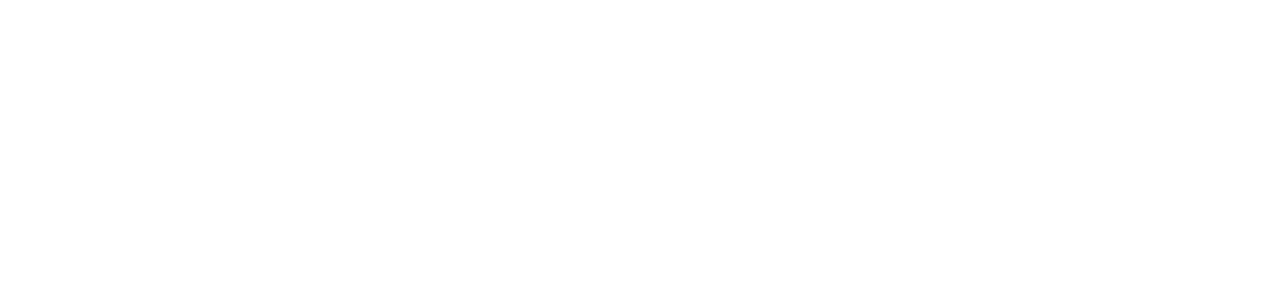
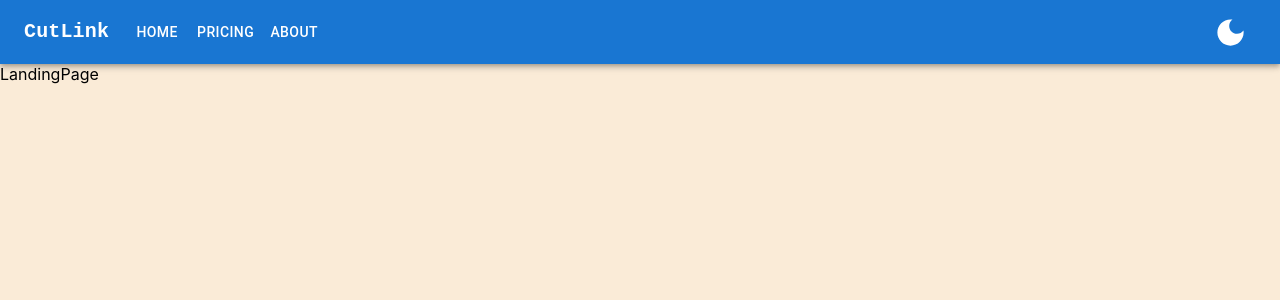
Before and after one commit to LakshanRukantha/CutLink, a React (Create React App) app: page / in a window 1280 px wide. Shown: the top 300 px of the page. Built offline with nearby package versions, Linux system fonts and the light colour scheme.

Commit message:
Navbar designed

```diff
--- a/src/App.css
+++ b/src/App.css
@@ -1,38 +1,5 @@
-.App {
-  text-align: center;
+*{
+    box-sizing: border-box;
+    padding: 0;
+    margin: 0;
 }
-
-.App-logo {
-  height: 40vmin;
-  pointer-events: none;
-}
-
-@media (prefers-reduced-motion: no-preference) {
-  .App-logo {
-    animation: App-logo-spin infinite 20s linear;
-  }
-}
-
-.App-header {
-  background-color: #282c34;
-  min-height: 100vh;
-  display: flex;
-  flex-direction: column;
-  align-items: center;
-  justify-content: center;
-  font-size: calc(10px + 2vmin);
-  color: white;
-}
-
-.App-link {
-  color: #61dafb;
-}
-
-@keyframes App-logo-spin {
-  from {
-    transform: rotate(0deg);
-  }
-  to {
-    transform: rotate(360deg);
-  }
-}
--- a/src/App.js
+++ b/src/App.js
@@ -1,9 +1,13 @@
 import './App.css';
+import React from 'react';
+import ResponsiveAppBar from './components/ResponsiveAppBar';
+import LandingPage from './components/LandingPage';
 
 function App() {
   return (
     <div className="App">
-
+     <ResponsiveAppBar/>
+     <LandingPage/>
     </div>
   );
 }
--- /dev/null
+++ b/src/components/LandingPage.css
@@ -0,0 +1,8 @@
+.container {
+  display: flex;
+  flex: 1;
+  overflow: auto;
+  height: calc(100vh - 64px);
+  width: 100%;
+  background-color: antiquewhite;
+}
--- /dev/null
+++ b/src/components/LandingPage.js
@@ -0,0 +1,8 @@
+import React from "react";
+import "./LandingPage.css";
+
+const LandingPage = () => {
+  return <div className="container">LandingPage</div>;
+};
+
+export default LandingPage;
--- /dev/null
+++ b/src/components/ResponsiveAppBar.js
@@ -0,0 +1,160 @@
+import * as React from "react";
+import AppBar from "@mui/material/AppBar";
+import Box from "@mui/material/Box";
+import Toolbar from "@mui/material/Toolbar";
+import IconButton from "@mui/material/IconButton";
+import Typography from "@mui/material/Typography";
+import Menu from "@mui/material/Menu";
+import MenuIcon from "@mui/icons-material/Menu";
+import Container from "@mui/material/Container";
+import LightModeIcon from "@mui/icons-material/LightMode";
+import DarkModeIcon from "@mui/icons-material/DarkMode";
+import Button from "@mui/material/Button";
+import Tooltip from "@mui/material/Tooltip";
+import MenuItem from "@mui/material/MenuItem";
+// import LinkIcon from "@mui/icons-material/Link";
+
+const pages = ["Home", "Pricing", "About"];
+const settings = ["Profile", "Account", "Dashboard", "Logout"];
+
+const ResponsiveAppBar = () => {
+  const [anchorElNav, setAnchorElNav] = React.useState(null);
+
+  const handleOpenNavMenu = (event) => {
+    setAnchorElNav(event.currentTarget);
+  };
+
+  const handleCloseNavMenu = () => {
+    setAnchorElNav(null);
+  };
+
+  const [click, setClick] = React.useState(false);
+
+  const handleClick = () => {
+    setClick(!click);
+  };
+  return (
+    <AppBar position="sticky">
+      <Container maxWidth="xl">
+        <Toolbar disableGutters>
+          <Typography
+            variant="h6"
+            noWrap
+            component="a"
+            href="/"
+            sx={{
+              mr: 2,
+              display: { xs: "none", md: "flex" },
+              fontFamily: "monospace",
+              fontWeight: 700,
+              color: "inherit",
+              textDecoration: "none",
+            }}
+          >
+            CutLink
+          </Typography>
+
+          <Box sx={{ flexGrow: 1, display: { xs: "flex", md: "none" } }}>
+            <IconButton
+              aria-label="account of current user"
+              aria-controls="menu-appbar"
+              aria-haspopup="true"
+              onClick={handleOpenNavMenu}
+              color="inherit"
+            >
+              <Tooltip title="Menu">
+                <MenuIcon fontSize="large" />
+              </Tooltip>
+            </IconButton>
+
+            <Menu
+              id="menu-appbar"
+              anchorEl={anchorElNav}
+              anchorOrigin={{
+                vertical: "bottom",
+                horizontal: "left",
+              }}
+              keepMounted
+              transformOrigin={{
+                vertical: "top",
+                horizontal: "left",
+              }}
+              open={Boolean(anchorElNav)}
+              sx={{
+                display: { xs: "block", md: "none" },
+              }}
+            >
+              {pages.map((page) => (
+                <MenuItem key={page} onClick={handleCloseNavMenu}>
+                  <Typography textAlign="center">{page}</Typography>
+                </MenuItem>
+              ))}
+            </Menu>
+          </Box>
+          <Typography
+            variant="h5"
+            noWrap
+            component="a"
+            href=""
+            sx={{
+              mr: 2,
+              display: { xs: "flex", md: "none" },
+              flexGrow: 1,
+              fontFamily: "monospace",
+              fontWeight: 700,
+              color: "inherit",
+              textDecoration: "none",
+            }}
+          >
+            CutLink
+          </Typography>
+          <Box sx={{ flexGrow: 1, display: { xs: "none", md: "flex" } }}>
+            {pages.map((page) => (
+              <Button
+                key={page}
+                onClick={handleCloseNavMenu}
+                sx={{ my: 1, color: "white", display: "block" }}
+              >
+                {page}
+              </Button>
+            ))}
+          </Box>
+
+          <Box sx={{ flexGrow: 0 }}>
+            <IconButton onClick={handleClick} color="inherit">
+              {click ? (
+                <Tooltip title="Light Mode">
+                  <LightModeIcon fontSize="large" />
+                </Tooltip>
+              ) : (
+                <Tooltip title="Dark Mode">
+                  <DarkModeIcon fontSize="large" />
+                </Tooltip>
+              )}
+            </IconButton>
+            <Menu
+              sx={{ mt: "45px" }}
+              id="menu-appbar"
+              anchorOrigin={{
+                vertical: "top",
+                horizontal: "right",
+              }}
+              keepMounted
+              transformOrigin={{
+                vertical: "top",
+                horizontal: "right",
+              }}
+            >
+              {settings.map((setting) => (
+                <MenuItem key={setting}>
+                  <Typography textAlign="center">{setting}</Typography>
+                </MenuItem>
+              ))}
+            </Menu>
+          </Box>
+        </Toolbar>
+      </Container>
+    </AppBar>
+  );
+};
+export default ResponsiveAppBar;
```
Also changed, not shown: package.json (+6 -1 lines), src/images/hero_image.svg (added), 1 other file (tests, documents, lock files or other folders).
